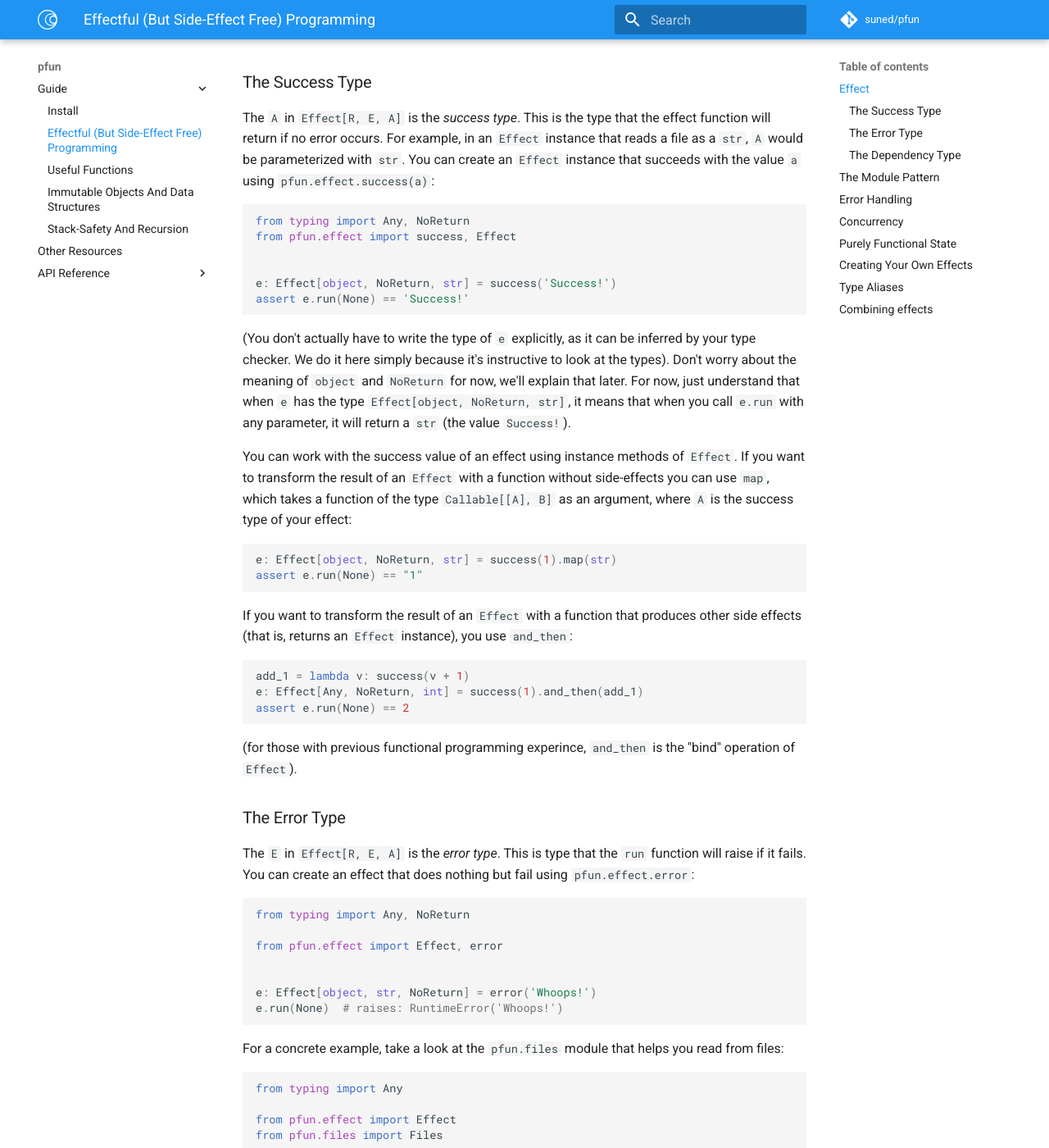
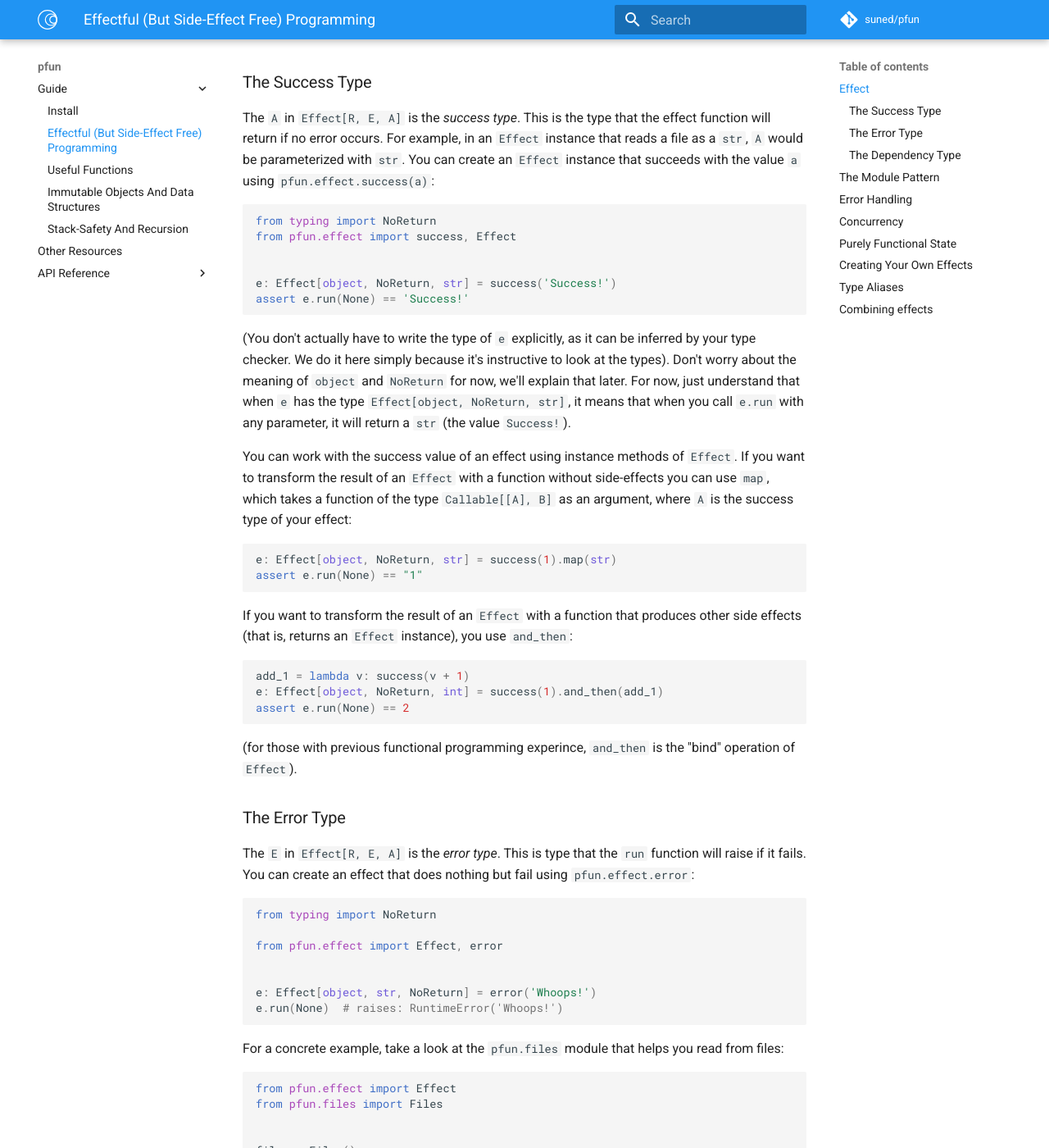
Before and after one commit to suned/pfun, an MkDocs documentation site: the page built from docs/effectful_but_side_effect_free.md, in a window 1280 px wide and 1400 px high, scrolled down 929 px. Shown: the whole window at 82% size. Built offline with MkDocs 1.6.1 and Material for MkDocs 9.7.7, drawn with Linux system fonts in a browser that asks for light colours; comment, search, counter and statistics services are not loaded.

Commit message:
remove Any imports in documentation

````diff
--- a/docs/effectful_but_side_effect_free.md
+++ b/docs/effectful_but_side_effect_free.md
@@ -30,7 +30,7 @@ In other words, `Effect` takes three type paramaters: `R`, `E` and `A`. We'll st
 The `A` in `Effect[R, E, A]` is the _success type_. This is the type that the effect function will return if no error occurs. For example, in an `Effect` instance that reads a file as a `str`, `A` would be parameterized with `str`. You can create an `Effect` instance that succeeds with the value `a` using `pfun.effect.success(a)`:
 
 ```python
-from typing import Any, NoReturn
+from typing import NoReturn
 from pfun.effect import success, Effect
 
 
@@ -49,7 +49,7 @@ assert e.run(None) == "1"
 If you want to transform the result of an `Effect` with a function that produces other side effects (that is, returns an `Effect` instance), you use `and_then`:
 ```python
 add_1 = lambda v: success(v + 1)
-e: Effect[Any, NoReturn, int] = success(1).and_then(add_1)
+e: Effect[object, NoReturn, int] = success(1).and_then(add_1)
 assert e.run(None) == 2
 ```
 (for those with previous functional programming experince, `and_then` is the "bind" operation of `Effect`).
@@ -59,7 +59,7 @@ assert e.run(None) == 2
 The `E` in `Effect[R, E, A]` is the _error type_. This is type that the `run` function will raise if it fails. You can create an effect that does nothing but fail using `pfun.effect.error`:
 
 ```python
-from typing import Any, NoReturn
+from typing import NoReturn
 
 from pfun.effect import Effect, error
 
@@ -71,8 +71,6 @@ e.run(None)  # raises: RuntimeError('Whoops!')
 For a concrete example, take a look at the `pfun.files` module that helps you read from files:
 
 ```python
-from typing import Any
-
 from pfun.effect import Effect
 from pfun.files import Files
 
@@ -153,7 +151,7 @@ In many cases the api for effects involved in the module pattern is split into t
 
 Lets rewrite our example from before to follow the module pattern:
 ```python
-from typing import Any, Protocol
+from typing import Protocol
 from http.client import HTTPError
 
 from pfun.effect import Effect, depend
````
